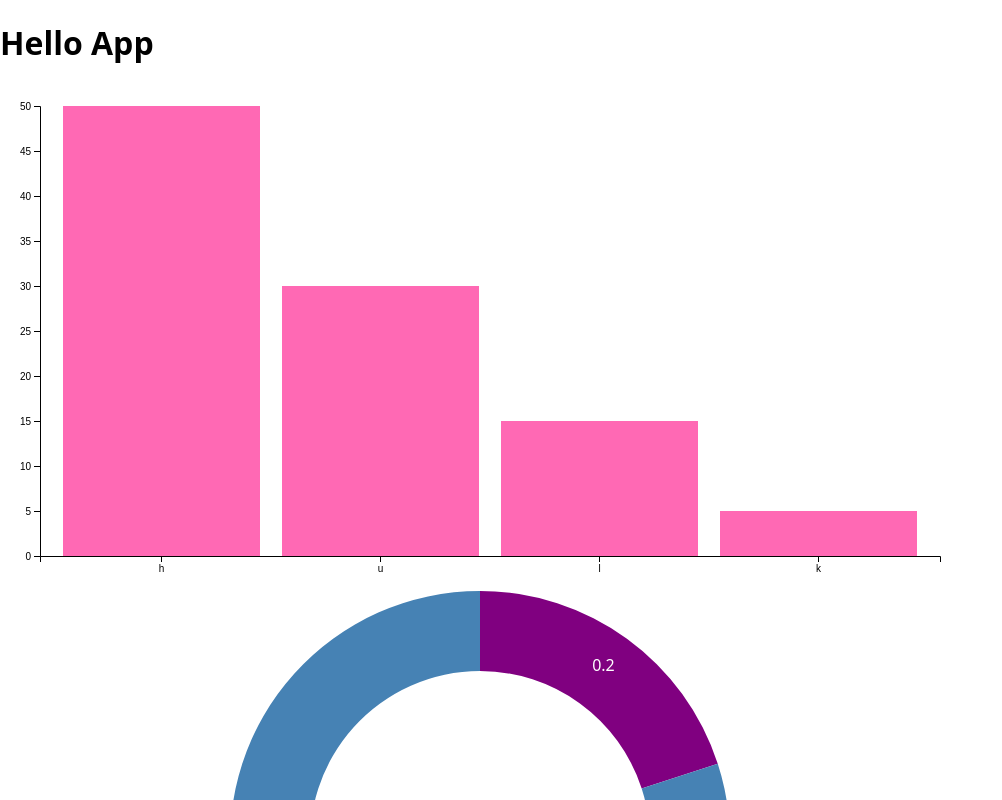
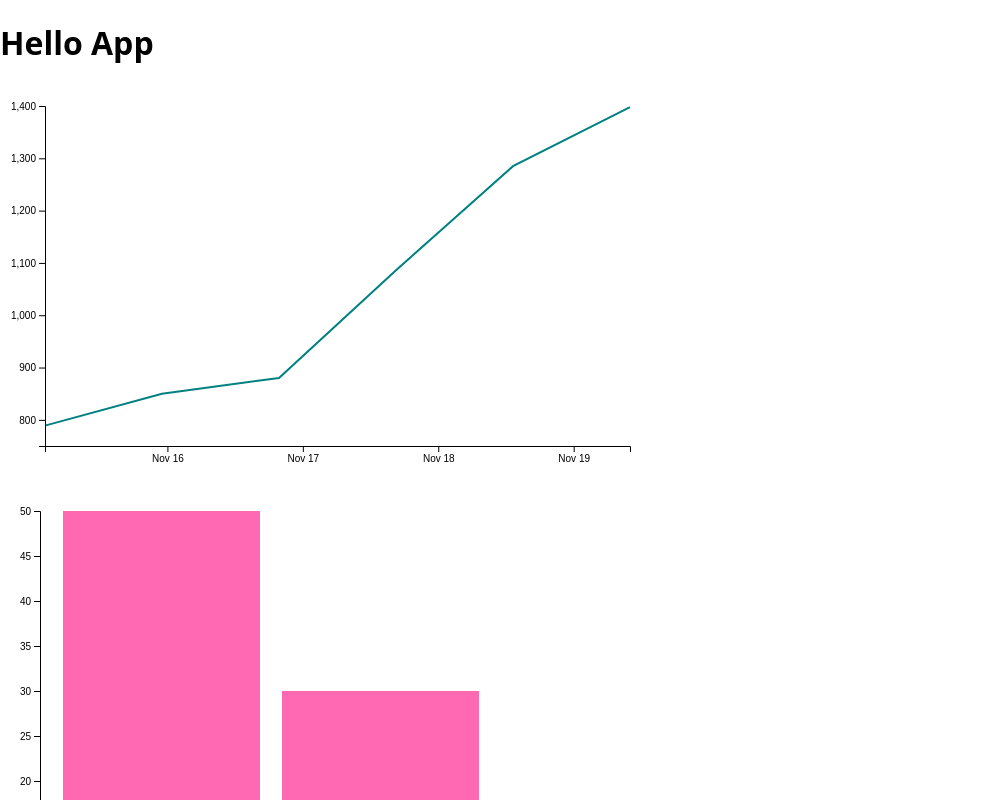
Before and after one commit to chooblarin/react-d3-example, a React (Vite) app: page / in a window 1280 px wide. Shown: the top 800 px of the page, without its empty margins (0-1002 px from the left). Built offline with nearby package versions, Linux system fonts and the light colour scheme.

Commit message:
Time series chart

```diff
--- a/package.json
+++ b/package.json
@@ -28,6 +28,7 @@
     "d3-scale": "^2.1.2",
     "d3-selection": "^1.3.2",
     "d3-shape": "^1.2.2",
+    "dayjs": "^1.7.7",
     "react": "^16.6.3",
     "react-dom": "^16.6.3",
     "styled-jsx": "^3.1.2"
--- a/src/components/App.tsx
+++ b/src/components/App.tsx
@@ -1,7 +1,9 @@
 import React from "react";
+import dayjs from "dayjs";
 
 import BarChart from "./BarChart";
 import DonutChart from "./DonutChart";
+import TimeSeriesChart from "./TimeSeriesChart";
 
 const donutInputData = [
   { gender: "male", ratio: 0.2 },
@@ -15,11 +17,26 @@ const barInputData = [
   { letter: "k", frequency: 5 }
 ];
 
+const timeSeriesInputData = [
+  { time: `2014-11-15`, km: 789 },
+  { time: `2014-11-16`, km: 850 },
+  { time: `2014-11-17`, km: 880 },
+  { time: `2014-11-18`, km: 1086 },
+  { time: `2014-11-19`, km: 1285 },
+  { time: `2014-11-20`, km: 1398 }
+];
+
 class App extends React.Component<{}, {}> {
   render() {
     return (
       <div>
         <h1>Hello App</h1>
+        <TimeSeriesChart
+          inputData={timeSeriesInputData}
+          getX={item => dayjs(item.time).toDate()}
+          getY={item => item.km}
+          formatX={date => dayjs(date).format("MMM DD")}
+        />
         <BarChart
           inputData={barInputData}
           getX={item => item.letter}
--- /dev/null
+++ b/src/components/TimeSeriesChart.tsx
@@ -0,0 +1,74 @@
+import React from "react";
+import { scaleLinear } from "d3-scale";
+import { select } from "d3-selection";
+import { extent } from "d3-array";
+import { line } from "d3-shape";
+import { axisBottom, axisLeft } from "d3-axis";
+
+const svgWidth = 650;
+const svgHeight = 400;
+
+const margin = { top: 20, right: 20, bottom: 40, left: 45 };
+const width = svgWidth - margin.left - margin.right;
+const height = svgHeight - margin.top - margin.bottom;
+
+type TimeSeriesChartProps = {
+  inputData: any[];
+  getX: (item: any) => Date;
+  getY: (item: any) => number;
+  formatX: (date: Date) => string;
+};
+
+function TimeSeriesChart({
+  inputData,
+  getX,
+  getY,
+  formatX
+}: TimeSeriesChartProps) {
+  const x = scaleLinear()
+    .range([0, width])
+    .domain(extent(inputData, getX) as Date[]);
+
+  const y = scaleLinear()
+    .range([height, 0])
+    .domain(extent(inputData, getY) as number[])
+    .nice();
+
+  const valueLine = line()
+    .x((d: any) => x(getX(d)))
+    .y((d: any) => y(getY(d)));
+
+  const axisX = axisBottom(x)
+    .ticks(inputData.length)
+    .tickFormat(formatX as any);
+
+  const axisY = axisLeft(y).ticks(5);
+
+  return (
+    <svg width={svgWidth} height={svgHeight}>
+      <g transform={`translate(${margin.left}, ${margin.top})`}>
+        <path className="line" d={valueLine(inputData) || ``} />
+        <g
+          className="axis axis--x"
+          transform={`translate(0, ${height})`}
+          ref={node => select(node).call(axisX as any)}
+        />
+        <g
+          className="axis axis--y"
+          ref={node => select(node).call(axisY as any)}
+        />
+      </g>
+      <style jsx>
+        {`
+          .line {
+            fill: none;
+            stroke: teal;
+            stroke-width: 2;
+          }
+        `}
+      </style>
+    </svg>
+  );
+}
+
+export default TimeSeriesChart;
```
Also changed, not shown: 1 other file (tests, documents, lock files or other folders).
